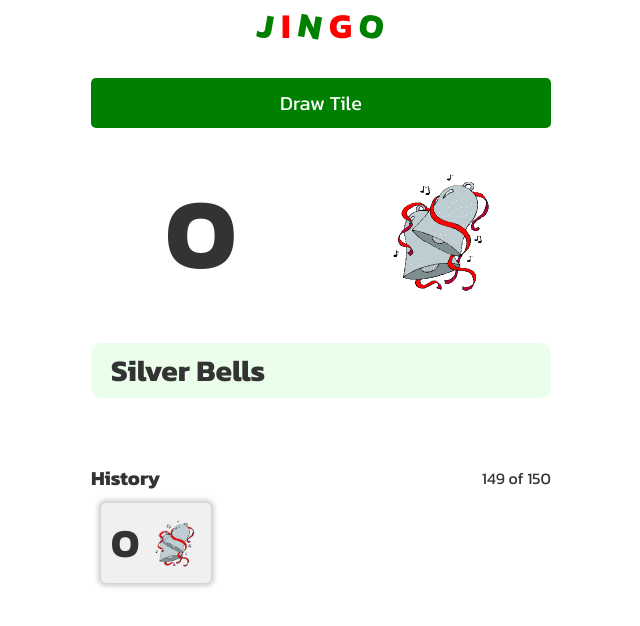
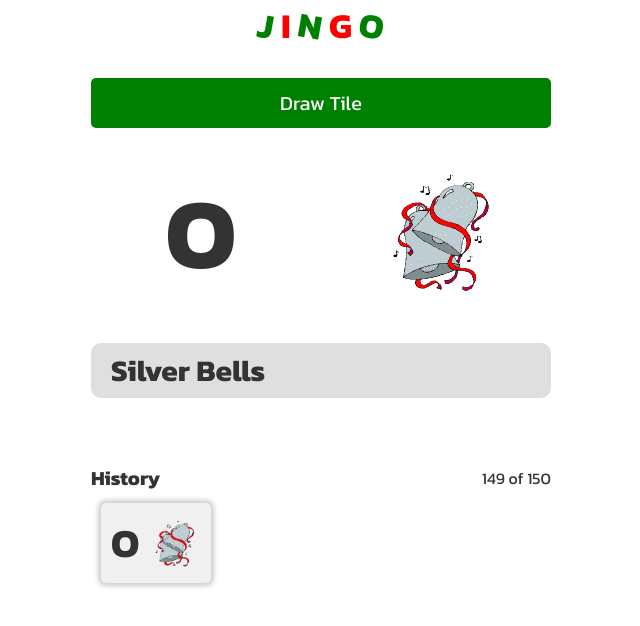
Before and after one commit to xBLADEx/jingo, a plain HTML site: page index.html in a window 1280 px wide. Both pictures are taken after a click on the button "Draw Tile". Shown: the whole page, without its empty margins (319-959 px from the left). Drawn offline with Linux system fonts and the light colour scheme.

Commit message:
fix: Add localStorage support

```diff
--- a/assets/css/custom.css
+++ b/assets/css/custom.css
@@ -140,7 +140,7 @@ button {
 
 .details {
   grid-column: span 2;
-  background-color: #ebfeeb;
+  background-color: #dfdfdf;
   border-radius: 10px;
   padding: 5px 20px;
 }
--- a/assets/js/index.js
+++ b/assets/js/index.js
@@ -1,51 +1,46 @@
 import { tiles } from './tiles.js';
 
 const letters = ['J', 'I', 'N', 'G', 'O'];
+const possibilities = JSON.parse(window.localStorage.getItem('possibilities')) || [];
+const history = JSON.parse(window.localStorage.getItem('history')) || [];
+let totalPossibilities = possibilities.length + history.length;
+const draw = document.querySelector('#js-draw');
+const tileResult = document.querySelector('#js-tile');
+const historyElement = document.querySelector('#js-history');
 
-const possibilities = [];
-console.log('possibilities', possibilities);
-const history = [];
-
+function generateTiles() {
   letters.forEach((letter) => {
     tiles.forEach((tile) => {
       possibilities.push({
         ...tile,
         id: `${tile.id}${letter}`,
-      letter: letter,
+        letter,
       });
     });
   });
 
-const draw = document.querySelector('#js-draw');
-const tileResult = document.querySelector('#js-tile');
-const historyElement = document.querySelector('#js-history');
-const totalPossibilities = possibilities.length;
+  window.localStorage.removeItem('possibilities');
+  window.localStorage.removeItem('history');
+  window.localStorage.setItem('possibilities', JSON.stringify(possibilities));
+  totalPossibilities = possibilities.length;
+}
 
-draw.addEventListener('click', () => {
-  const remaining = possibilities.length;
-  if (remaining === 0) {
+if (possibilities.length === 0 || history.length === 0) {
+  generateTiles();
+}
+
+
+function renderHistory() {
+  if (history.length === 0) {
     return;
   }
 
-  const randomIndex = Math.floor(Math.random() * remaining);
-  const tile = possibilities.splice(randomIndex, 1)[0];
-  history.push(tile);
-
-  const result = `
-    <span class="letter">${tile.letter}</span>
-    <img src="${tile.image}" alt="${tile.name}" class="image">
-    <div class="details">
-      <h2 class="name">${tile.name}</h2>
-      <p class="description">${tile.description}</p>
-    </div>
-  `;
-
-  tileResult.innerHTML = result;
+  const remaining = possibilities.length;
 
   const historyResult = `
     <header>
       <h2>History</h2>
-      <p>${remaining - 1} of ${totalPossibilities}</p>
+      <p>${remaining} of ${totalPossibilities}</p>
     </header>
     <ul class="history-list">${history
       .map((tile) => {
@@ -59,4 +54,40 @@ draw.addEventListener('click', () => {
   `;
 
   historyElement.innerHTML = historyResult;
+}
+
+renderHistory();
+
+draw.addEventListener('click', () => {
+  const remaining = possibilities.length;
+  if (remaining === 0) {
+    window.localStorage.removeItem('history');
+    window.localStorage.removeItem('possibilities');
+    const startText = draw.textContent;
+    draw.textContent = 'New Game';
+    historyElement.innerHTML = '';
+    tileResult.innerHTML = '';
+    generateTiles();
+    draw.textContent = startText;
+    return;
+  }
+
+  const randomIndex = Math.floor(Math.random() * remaining);
+  const tile = possibilities.splice(randomIndex, 1)[0];
+  history.push(tile);
+  window.localStorage.setItem('possibilities', JSON.stringify(possibilities));
+  window.localStorage.setItem('history', JSON.stringify(history));
+
+  const result = `
+    <span class="letter">${tile.letter}</span>
+    <img src="${tile.image}" alt="${tile.name}" class="image">
+    <div class="details">
+      <h2 class="name">${tile.name}</h2>
+      <p class="description">${tile.description}</p>
+    </div>
+  `;
+
+  tileResult.innerHTML = result;
+
+  renderHistory();
 });
```
Lines whose indentation alone changed are shown as unchanged.
